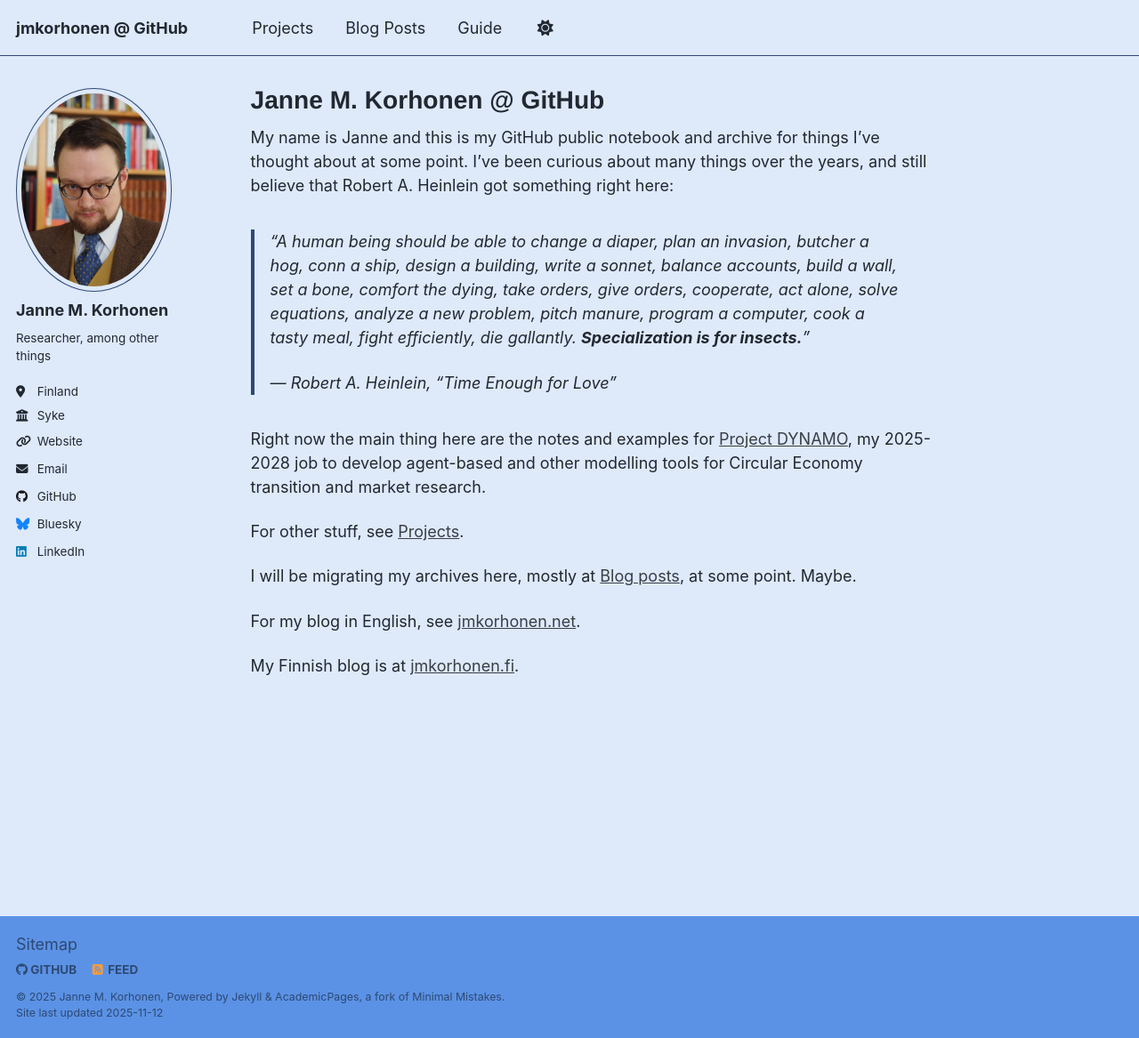
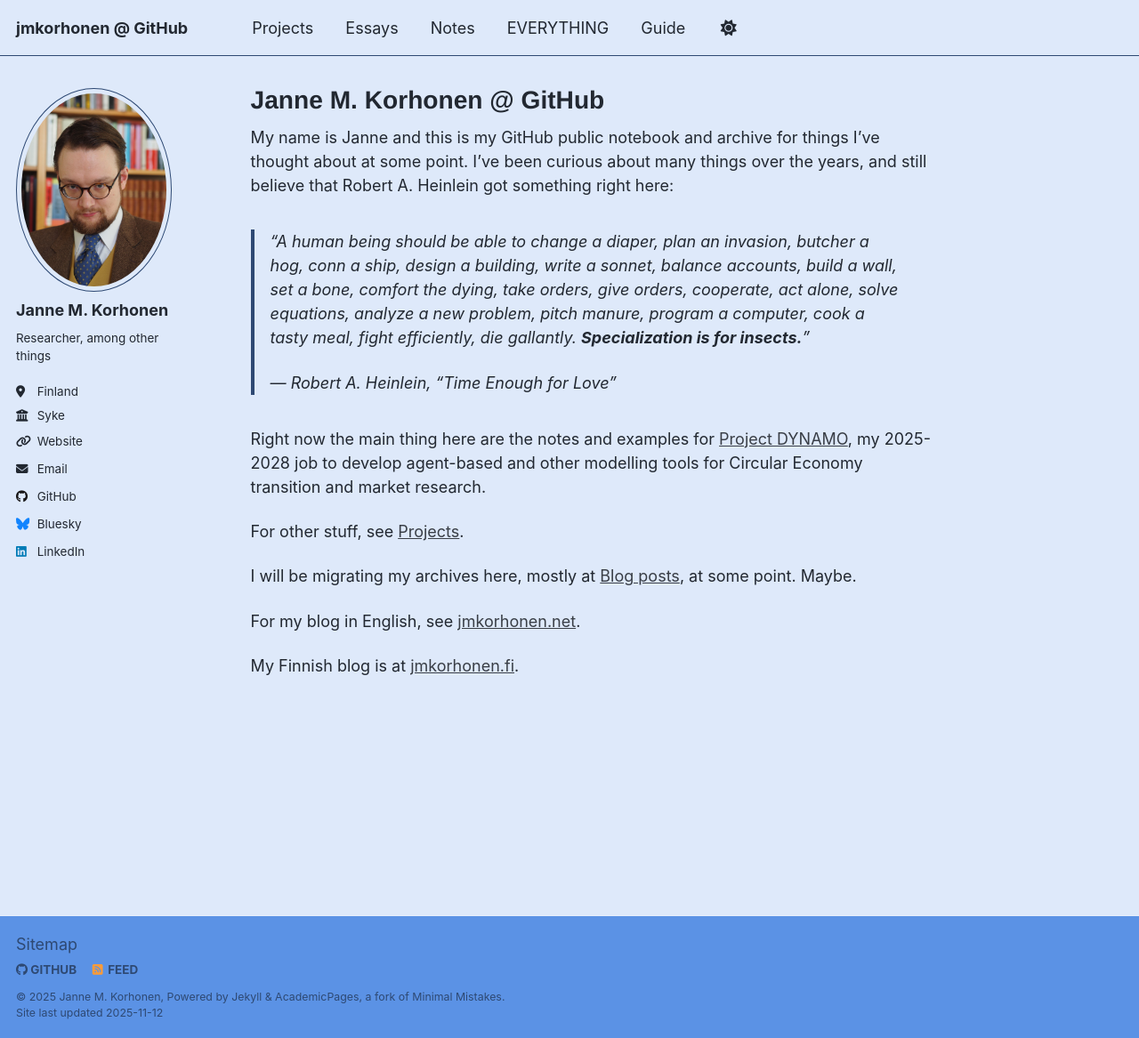
Before and after one commit to jmkorhonen/jmkorhonen.github.io, a Jekyll site: the page built from _pages/about.md, in a window 1280 px wide and 1167 px high. Shown: the whole window at 89% size. Built offline with Jekyll 4.4.1, drawn with Linux system fonts in a browser that asks for light colours; a script that is not in the unit is left out.

Commit message:
Add new navigation items for Essays and Notes

```diff
--- a/_data/navigation.yml
+++ b/_data/navigation.yml
@@ -11,6 +11,12 @@
   - title: "Projects"
     url: /projects/
 
+  - title: "Essays"
+    url: /essays/
+
+  - title: "Notes"
+    url: /notes/
+
   #- title: "Publications"
   #  url: /publications/
 
@@ -23,7 +29,7 @@
   #- title: "Portfolio"
   #  url: /portfolio/
 
-  - title: "Blog Posts"
+  - title: "EVERYTHING"
     url: /year-archive/
 
   #- title: "CV"
```
